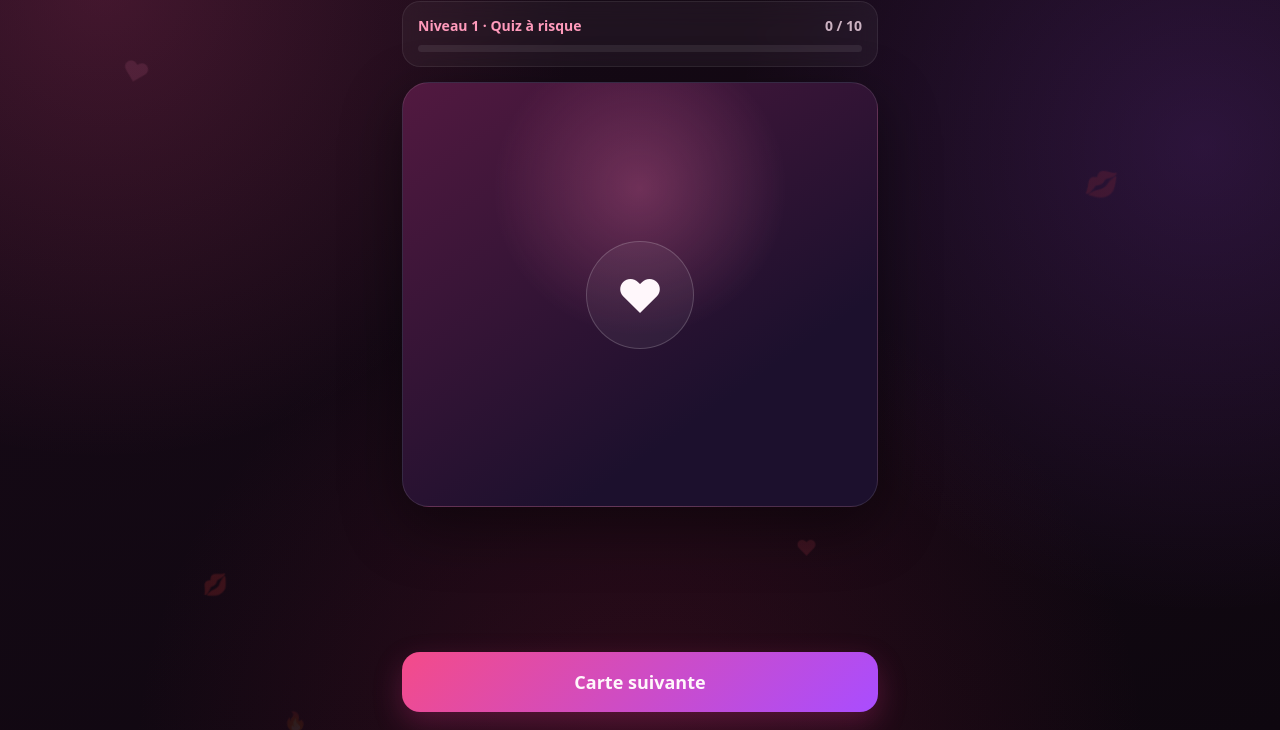
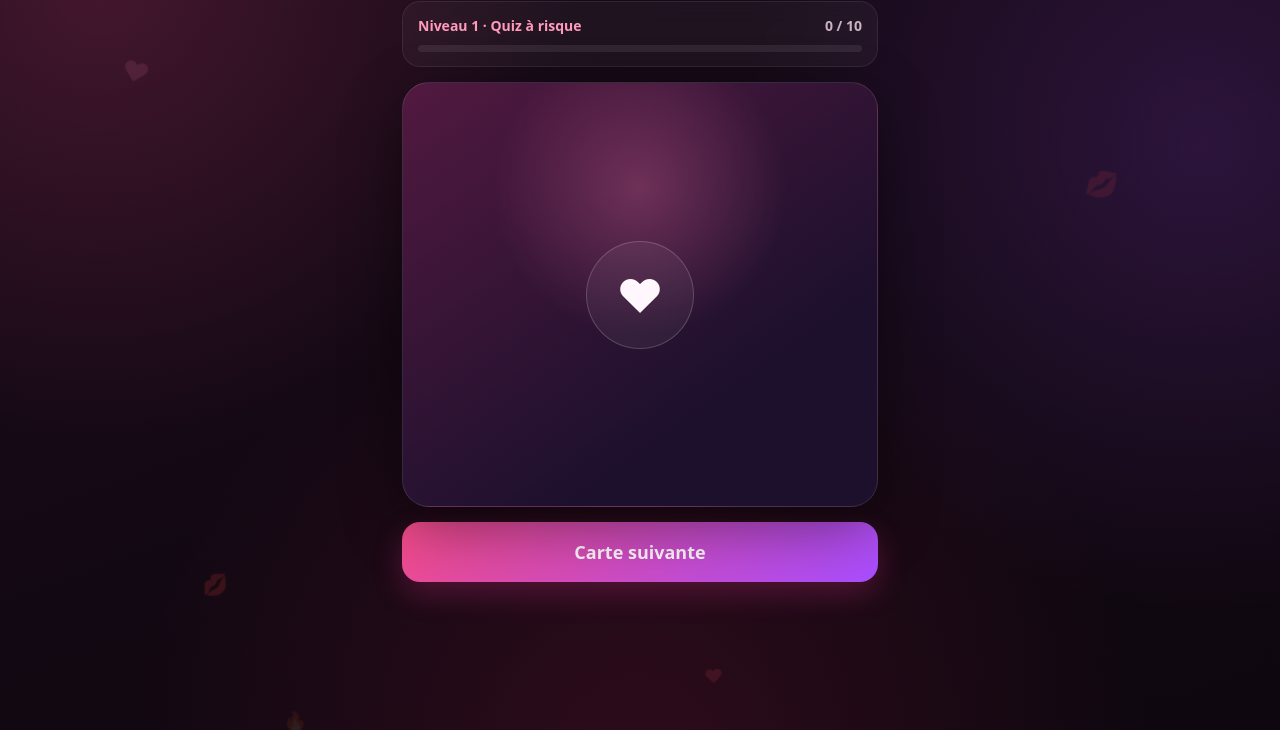
Before and after one commit to Misterluxuryplus/Appli_Jeux, a plain HTML site: page index.html in a window 1280 px wide. Both pictures are taken after a click on the button "Commencer". Shown: the part 70-800 px from the top of the page. Drawn offline with Linux system fonts and the light colour scheme.

Commit message:
Add files via upload

```diff
--- a/index.html
+++ b/index.html
@@ -4,7 +4,7 @@
   <meta charset="utf-8">
   <meta name="viewport" content="width=device-width, initial-scale=1, viewport-fit=cover">
   <meta name="theme-color" content="#120812">
-  <title>Sylvain &amp; Steph · V20</title>
+  <title>Sylvain &amp; Steph · V21</title>
   <style>
     :root {
       color-scheme: dark;
@@ -24,8 +24,9 @@
     html, body { min-height: 100%; margin: 0; }
 
     body {
-      min-height: 100svh;
+      min-height: 100dvh;
       overflow-x: hidden;
+      overflow-y: auto;
       background:
         radial-gradient(circle at 8% 7%, rgba(244,75,137,.20), transparent 34%),
         radial-gradient(circle at 94% 27%, rgba(169,77,255,.17), transparent 35%),
@@ -76,12 +77,18 @@
 
     .screen {
       width: min(100%, 520px);
-      min-height: 100svh;
+      min-height: 100dvh;
       margin: 0 auto;
-      padding: max(18px, env(safe-area-inset-top)) 18px max(18px, env(safe-area-inset-bottom));
+      padding: max(18px, env(safe-area-inset-top)) 18px max(42px, calc(env(safe-area-inset-bottom) + 28px));
     }
 
-    .welcome, .end-screen { display: grid; place-items: center; text-align: center; }
+    .welcome, .end-screen {
+      display: flex;
+      flex-direction: column;
+      justify-content: flex-start;
+      text-align: center;
+      padding-top: max(36px, calc(env(safe-area-inset-top) + 24px));
+    }
 
     .welcome-box, .end-box {
       width: 100%;
@@ -131,7 +138,7 @@
     .primary:active { transform: scale(.98); }
     .primary:disabled { cursor: default; opacity: .62; }
 
-    .game { display: flex; flex-direction: column; gap: 15px; }
+    .game { display: flex; flex-direction: column; gap: 15px; min-height: 100dvh; }
 
     .topbar, .status-line {
       display: flex;
@@ -314,6 +321,7 @@
       font-size: clamp(18px, 5.2vw, 23px);
     }
 
+    .card.question-card { height: auto; min-height: 560px; }
     .card.question-card .duration { padding-top: 10px; }
 
     .timer-panel {
@@ -347,7 +355,7 @@
       font-weight: 850;
     }
 
-    .next { margin-top: auto; }
+    .next { margin-top: 0; }
 
     .overlay, .level-flash {
       position: fixed;
@@ -356,9 +364,14 @@
       display: grid;
       place-items: center;
       padding: 22px;
+      padding-bottom: max(42px, calc(env(safe-area-inset-bottom) + 28px));
+      overflow-y: auto;
       background: rgba(9,4,10,.87);
       backdrop-filter: blur(16px);
     }
+
+    .overlay { place-items: start center; }
+    .level-flash { place-items: center; }
 
     .pause-box {
       width: min(100%,390px);
@@ -448,7 +461,7 @@
       <div class="welcome-box">
         <div class="logo" aria-hidden="true">♥</div>
         <h1>Sylvain<br>&amp; Steph</h1>
-        <p class="intro">V20 — quiz érotique plus dur et gages gagnés.</p>
+        <p class="intro">V21 — quiz plus difficile et affichage mobile corrigé.</p>
         <button id="startButton" class="primary" type="button">Commencer</button>
       </div>
     </section>
@@ -535,7 +548,7 @@ Sylvain a 0 gage(s) à utiliser contre Steph.</p>
 
     const levels = [
       { name: "Quiz à risque", count: 10 },
-      { name: "Roue coquine", count: 10 },
+      { name: "Tirage coquin", count: 10 },
       { name: "Chaud", count: 11 },
       { name: "Très chaud", count: 8 },
       { name: "Hard", count: 1 }
@@ -547,16 +560,16 @@ Sylvain a 0 gage(s) à utiliser contre Steph.</p>
     */
     const decks = {
       1: [
-        { target: "Question · Sylvain", player: "Sylvain", tag: "question", duration: 0, text: "Sondage érotique : dans les fantasmes de domination, qu’est-ce qui revient le plus souvent ?", answers: ["Être attaché(e)", "Être observé(e)", "Être guidé(e) par l’autre", "Perdre le contrôle volontairement"], correct: 3 },
-        { target: "Question · Steph", player: "Steph", tag: "question", duration: 0, text: "Sondage érotique : dans un jeu de couple, qu’est-ce qui rend souvent un gage plus excitant ?", answers: ["Le suspense", "La durée", "Le regard de l’autre", "Le fait de ne pas savoir à l’avance"], correct: 3 },
-        { target: "Question · Sylvain", player: "Sylvain", tag: "question", duration: 0, text: "Fantasme : lequel est souvent cité dans les jeux adultes de couple ?", answers: ["Jeu de rôle", "Domination douce", "Carte blanche", "Lieu interdit"], correct: 1 },
-        { target: "Question · Steph", player: "Steph", tag: "question", duration: 0, text: "Sondage coquin : qu’est-ce qui excite souvent dans l’idée d’être dominé(e) ?", answers: ["Être surpris(e)", "Laisser l’autre décider", "Ne pas connaître la suite", "Être guidé(e)"], correct: 1 },
-        { target: "Question · Sylvain", player: "Sylvain", tag: "question", duration: 0, text: "Dans un jeu érotique progressif, quel élément évite que le jeu devienne répétitif ?", answers: ["Le hasard contrôlé", "Les niveaux", "Les rôles alternés", "Les cartes différentes"], correct: 2 },
-        { target: "Question · Steph", player: "Steph", tag: "question", duration: 0, text: "Dans les fantasmes de couple, que signifie souvent « carte blanche » ?", answers: ["L’autre choisit librement le gage", "Le gage est annulé", "Le joueur passe son tour", "Le niveau recommence"], correct: 0 },
-        { target: "Question · Sylvain", player: "Sylvain", tag: "question", duration: 0, text: "Sondage érotique : quel type de scénario revient souvent dans les jeux adultes ?", answers: ["Être surpris(e)", "Être guidé(e)", "Être observé(e)", "Être défié(e)"], correct: 3 },
-        { target: "Question · Steph", player: "Steph", tag: "question", duration: 0, text: "Dans un jeu de couple, pourquoi les questions peuvent rendre le jeu plus excitant ?", answers: ["Elles créent un risque", "Elles ralentissent le jeu", "Elles remplacent les gages", "Elles évitent le contact"], correct: 0 },
-        { target: "Question · Sylvain", player: "Sylvain", tag: "question", duration: 0, text: "Dans un fantasme de contrôle, qu’est-ce qui est souvent le plus excitant ?", answers: ["Le rythme imposé", "La surprise", "Le fait d’obéir", "Le choix laissé à l’autre"], correct: 3 },
-        { target: "Question · Steph", player: "Steph", tag: "question", duration: 0, text: "Dans un jeu adulte, qu’est-ce qui donne envie de continuer jusqu’au niveau suivant ?", answers: ["La montée progressive", "Les cartes plus osées", "Les gages gagnés", "Le suspense du prochain niveau"], correct: 3 }
+        { target: "Question · Sylvain", player: "Sylvain", tag: "question", duration: 0, text: "Dans un fantasme de domination consenti, quel élément distingue le plus souvent le fantasme d’une simple contrainte ?", answers: ["La durée limitée du scénario", "Le contrôle volontairement confié à l’autre", "L’intensité choisie par la personne qui guide", "Le réalisme de la mise en scène"], correct: 1 },
+        { target: "Question · Steph", player: "Steph", tag: "question", duration: 0, text: "Dans un scénario érotique fondé sur le suspense, quel mécanisme renforce généralement le plus l’excitation ?", answers: ["L’anticipation de ce qui va arriver", "L’intensité dès le début", "La durée du scénario", "L’alternance régulière des rôles"], correct: 0 },
+        { target: "Question · Sylvain", player: "Sylvain", tag: "question", duration: 0, text: "Dans un jeu de rôle adulte, quel élément aide le mieux à rester immergé dans le scénario ?", answers: ["Une improvisation totale", "Un scénario très détaillé", "Un rôle et des limites définis avant de commencer", "Une durée précise imposée"], correct: 2 },
+        { target: "Question · Steph", player: "Steph", tag: "question", duration: 0, text: "Pourquoi un lieu inhabituel apparaît-il souvent dans les fantasmes sans être forcément recherché en réalité ?", answers: ["La possibilité d’y changer de rôle", "La nouveauté qu’il amplifie dans l’imagination", "La sensation de contrôle qu’il procure", "Le réalisme qu’il apporte au scénario"], correct: 1 },
+        { target: "Question · Sylvain", player: "Sylvain", tag: "question", duration: 0, text: "Dans un fantasme de contrôle, qu’est-ce qui crée le plus souvent la tension érotique ?", answers: ["Un rythme parfaitement régulier", "Une intensité forte dès le début", "Une longue durée", "L’alternance entre attente et permission"], correct: 3 },
+        { target: "Question · Steph", player: "Steph", tag: "question", duration: 0, text: "Dans les jeux de domination et soumission, que désigne le plus précisément un changement de rôle ?", answers: ["Modifier le scénario en cours", "Changer la personne qui choisit le rythme", "Alterner qui guide et qui se laisse guider", "Passer d’un gage à une carte blanche"], correct: 2 },
+        { target: "Question · Sylvain", player: "Sylvain", tag: "question", duration: 0, text: "Quel type de surprise reste le plus compatible avec un jeu érotique préparé ?", answers: ["Une nouvelle règle ajoutée en cours de jeu", "Une action imprévue à l’intérieur de limites déjà définies", "Un changement soudain de rôle", "Une intensité décidée au dernier moment"], correct: 1 },
+        { target: "Question · Steph", player: "Steph", tag: "question", duration: 0, text: "Pourquoi révéler une envie cachée peut-il intensifier un jeu de couple ?", answers: ["Cela rend le scénario plus précis", "Cela permet de deviner la suite", "Cela augmente forcément l’intensité", "Cela combine vulnérabilité, confiance et anticipation"], correct: 3 },
+        { target: "Question · Sylvain", player: "Sylvain", tag: "question", duration: 0, text: "Dans un jeu progressif, pourquoi les rôles alternés limitent-ils la répétition ?", answers: ["Ils raccourcissent les gages", "Ils augmentent l’intensité à chaque tour", "Ils changent la perspective et le contrôle", "Ils rendent le rythme plus régulier"], correct: 2 },
+        { target: "Question · Steph", player: "Steph", tag: "question", duration: 0, text: "Quel principe rend généralement un scénario de carte blanche plus captivant sans supprimer les limites ?", answers: ["Une durée laissée totalement indéterminée", "La liberté de choisir à l’intérieur d’un cadre convenu", "Un rôle conservé pendant tout le jeu", "Une action choisie uniquement au dernier moment"], correct: 1 }
       ],
       2: [
         { target: "Sylvain", tag: "baisers-differents", duration: 0, text: "Embrasse Steph 10 fois : chaque baiser doit être à un endroit différent." },
```
